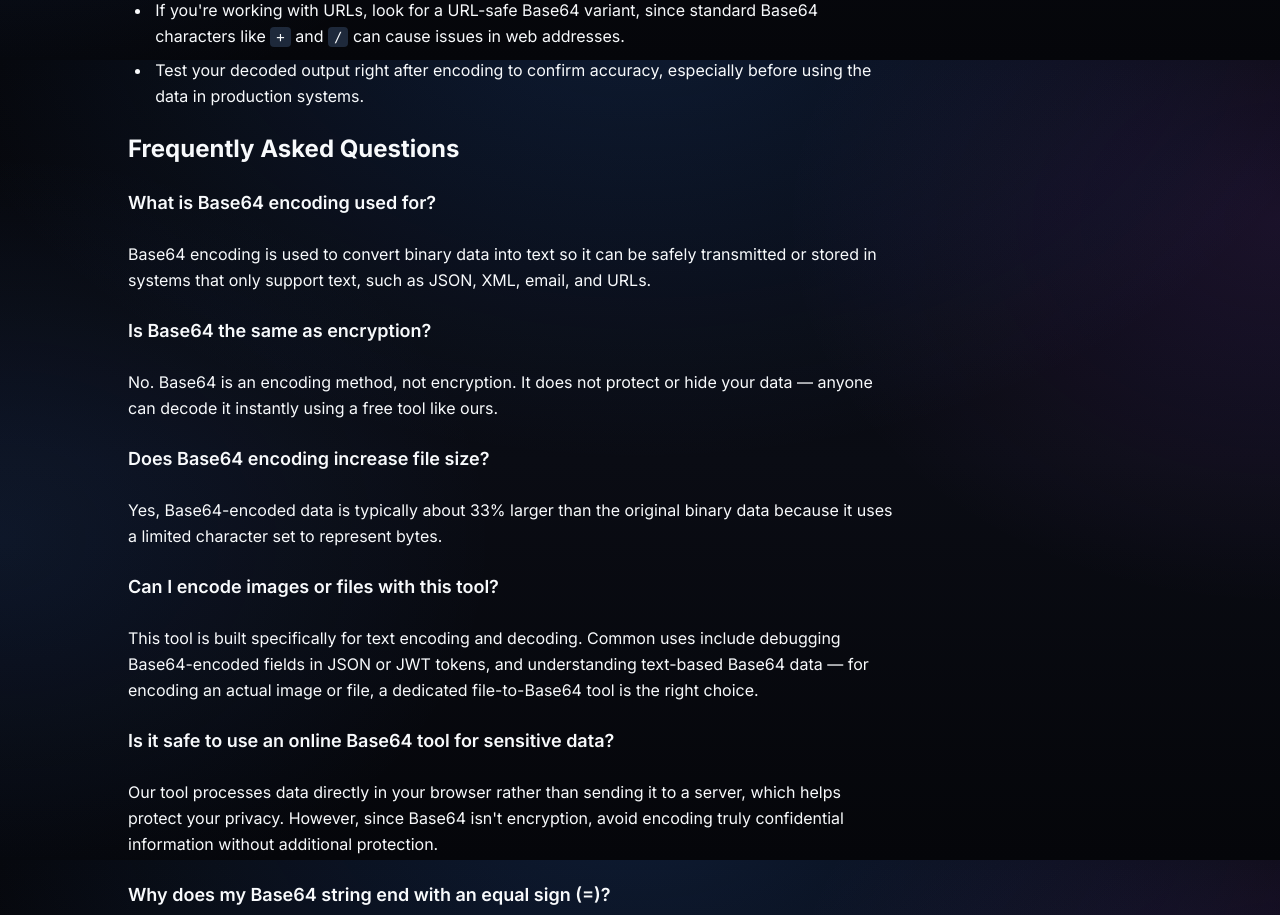
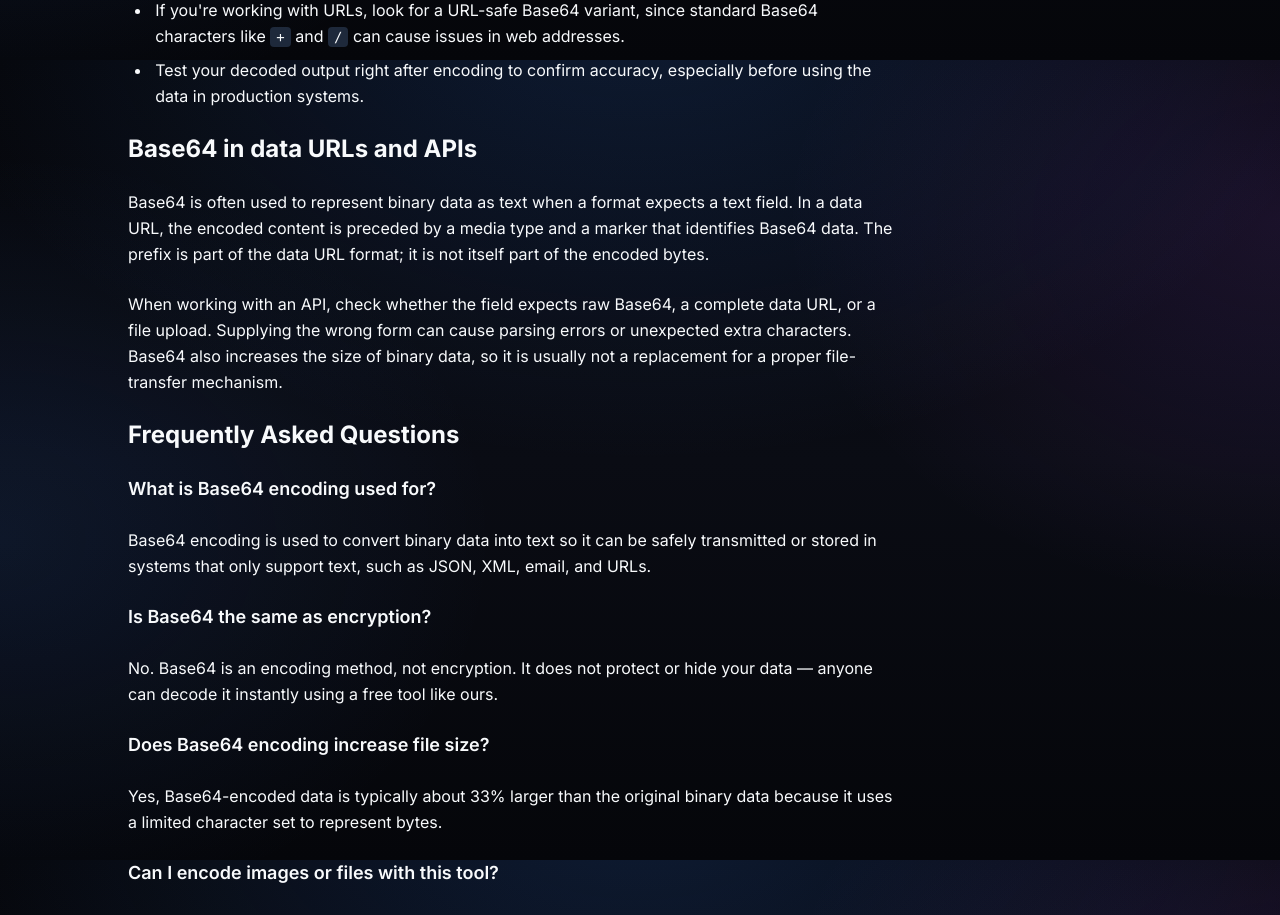
Before and after one commit to surajkumar122024-star/ok01, a Next.js app: page /blog/how-to-use-base64-encoder-decoder in a window 1280 px wide. Shown: the part 3940-4855 px from the top of the page. Built offline with nearby package versions, Linux system fonts and the light colour scheme.

Commit message:
Add unique subject-specific guidance to blog article

```diff
--- a/src/app/blog/how-to-use-base64-encoder-decoder/page.tsx
+++ b/src/app/blog/how-to-use-base64-encoder-decoder/page.tsx
@@ -144,6 +144,7 @@ export default function HowToUseBase64EncoderDecoderArticle() {
           <li>Test your decoded output right after encoding to confirm accuracy, especially before using the data in production systems.</li>
           </ul>
 
+          <h2 className="text-2xl font-bold mt-8">Base64 in data URLs and APIs</h2><p>Base64 is often used to represent binary data as text when a format expects a text field. In a data URL, the encoded content is preceded by a media type and a marker that identifies Base64 data. The prefix is part of the data URL format; it is not itself part of the encoded bytes.</p><p>When working with an API, check whether the field expects raw Base64, a complete data URL, or a file upload. Supplying the wrong form can cause parsing errors or unexpected extra characters. Base64 also increases the size of binary data, so it is usually not a replacement for a proper file-transfer mechanism.</p>
           <h2 id="faq" className="text-2xl font-bold mt-8">Frequently Asked Questions</h2>
           <h3 className="text-lg font-semibold mt-4">What is Base64 encoding used for?</h3>
           <p>Base64 encoding is used to convert binary data into text so it can be safely transmitted or stored in systems that only support text, such as JSON, XML, email, and URLs.</p>
```
